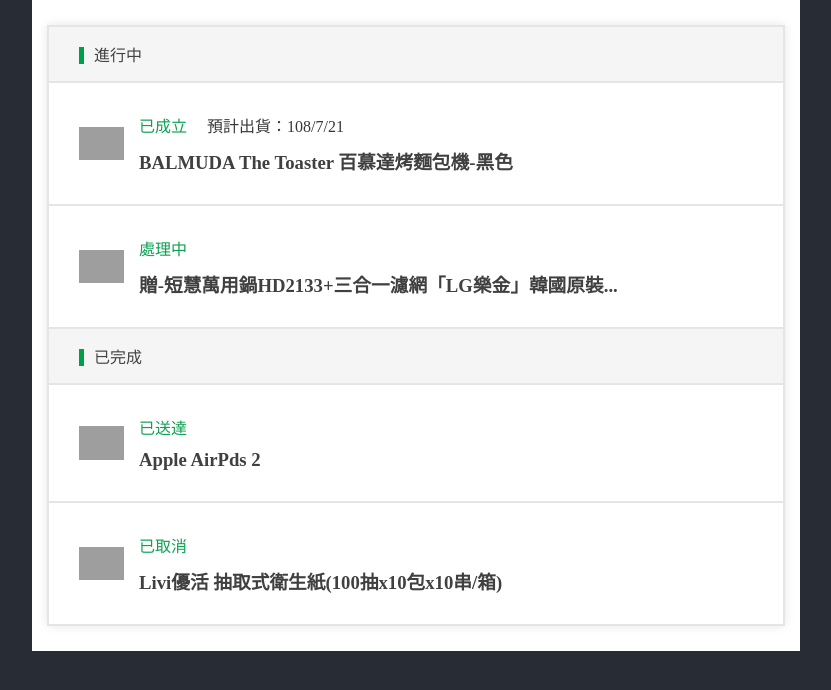
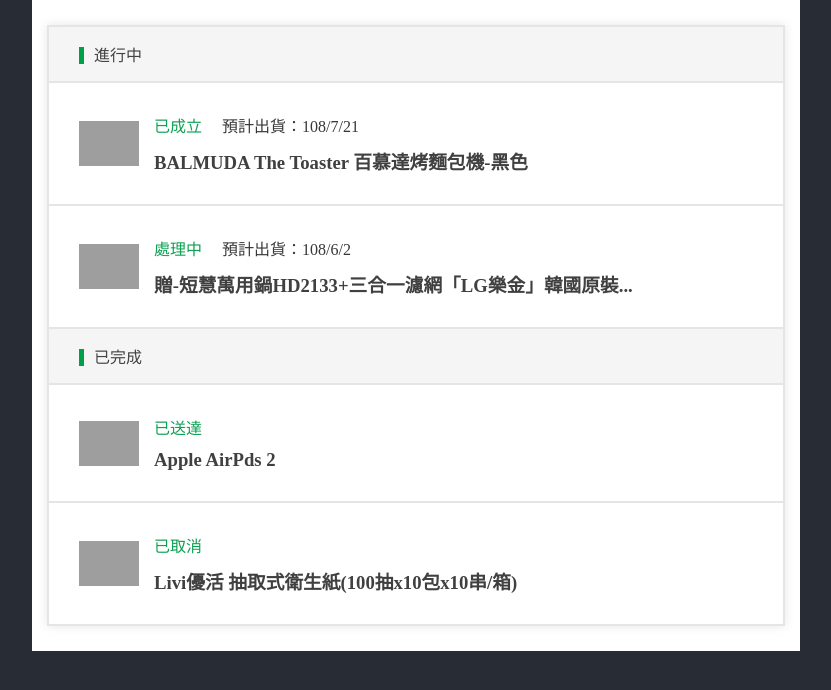
Before and after one commit to potter80511/orders_ex, a React (Create React App) app: page / in a window 1280 px wide. Shown: the top 690 px of the page, without its empty margins (224-1055 px from the left). Built offline with nearby package versions, Linux system fonts and the light colour scheme; data requests are answered from the project's data file; grey boxes are pictures that could not be loaded.

Commit message:
接好loading

```diff
--- a/src/features/orders/OrdersContainer.tsx
+++ b/src/features/orders/OrdersContainer.tsx
@@ -1,7 +1,7 @@
 import React, { useEffect } from 'react';
 import { useDispatch, useSelector } from "react-redux";
 import { loadOrders } from 'src/features/orders/actions/ordersAction';
-import { inProgressOrdersSelector, fulFilledOrdersSelector } from 'src/features/orders/selectors';
+import { inProgressOrdersSelector, fulFilledOrdersSelector, loadingSelector } from 'src/features/orders/selectors';
 
 import OrdersBlock from 'src/features/orders/components/OrdersBlock';
 import 'src/scss/features/OrdersContainer.scss';
@@ -11,6 +11,7 @@
 
   const inProgressOrders = useSelector(inProgressOrdersSelector);
   const fulFilledOrders = useSelector(fulFilledOrdersSelector);
+  const loading = useSelector(loadingSelector);
 
   console.log(inProgressOrders, fulFilledOrders)
 
@@ -22,10 +23,12 @@
     <div id="orders-container">
       <div className="orders-area">
         <OrdersBlock
+          loading={loading}
           orders={inProgressOrders}
           ordersStatus="進行中"
         />
         <OrdersBlock
+          loading={loading}
           orders={fulFilledOrders}
           ordersStatus="已完成"
         />
--- a/src/features/orders/actions/ordersAction.ts
+++ b/src/features/orders/actions/ordersAction.ts
@@ -9,7 +9,6 @@
       const response = await getApi('/orders');
       const { data } = response;
       const result = OrderFactory.createArrayFromNet(data);
-      console.log(result)
       return result;
     } catch (error) {
       return thunkAPI.rejectWithValue({ error: error.message })
--- a/src/features/orders/components/LineOrder.tsx
+++ b/src/features/orders/components/LineOrder.tsx
@@ -21,7 +21,7 @@
       <div className="order-info">
         <div className="info-head">
           <span className="order-status">{type}</span>
-          {code === 1 || code === 2 && (
+          {(code === 1 || code === 2) && (
             <span className="shipping-date">預計出貨：{date}</span>
           )}
         </div>
--- a/src/features/orders/components/OrdersBlock.tsx
+++ b/src/features/orders/components/OrdersBlock.tsx
@@ -3,12 +3,14 @@
 import { Order } from 'src/features/orders/domain/model/Order';
 
 type OrdersBlockProps = {
+  loading: boolean;
   ordersStatus: string;
   orders: Order[];
 };
 
 const OrdersBlock = (props: OrdersBlockProps) => {
   const {
+    loading,
     ordersStatus,
     orders,
   } = props;
@@ -18,15 +20,24 @@
       <div className="orders-head">
         <span>{ordersStatus}</span>
       </div>
-      {orders.map(o => {
+      {loading ? (
+        <div className="loading">
+          <div className="block"><span/></div>
+          <div className="block"><span/></div>
+        </div>
+      ) : (
+        <div className="line-orders">
+          {orders.map((o, index) => {
             const {
               logo,
               status,
               date,
               name,
             } = o;
-        return <LineOrder logo={logo} status={status} date={date} name={name} />
+            return <LineOrder key={`line-order-${index}`} logo={logo} status={status} date={date} name={name} />
           })}
+        </div>
+      )}
     </div>
   );
 };
--- a/src/features/orders/slices/ordersSlice.ts
+++ b/src/features/orders/slices/ordersSlice.ts
@@ -13,13 +13,10 @@
   name: 'orders',
   initialState: {
     orders: [],
-    loading: false,
+    loading: true,
   },
   reducers: {},
   extraReducers: {
-    [loadOrders.pending.toString()]: (state) => {
-      state.loading = true;
-    },
     [loadOrders.fulfilled.toString()]: (state, action: PayloadAction<Order[]>) => {
       state.orders = action.payload;
       state.loading = false;
@@ -27,14 +24,4 @@
   },
 });
 
-// export const {
-//   joinRoom,
-//   readyGame,
-//   startGame,
-//   changePlayer,
-//   setShowGameScreen,
-//   setIsReadyToStart,
-//   setGameOver,
-// } = ordersSlice.actions;
-
 export default ordersSlice.reducer;
--- a/src/scss/features/OrdersContainer.scss
+++ b/src/scss/features/OrdersContainer.scss
@@ -1,3 +1,15 @@
+@keyframes fade {
+  0% {
+    opacity: .3;
+  }
+  70% {
+    opacity: 0;
+  }
+  100% {
+    opacity: .3;
+  }
+}
+
 #orders-container {
   max-width: 768px;
   margin: 0 auto;
@@ -22,6 +34,23 @@
         padding-left: 10px;
       }
     }
+    .loading {
+      animation: fade 2s infinite ease-in-out;
+      .block {
+        width: 100%;
+        height: 121px;
+        padding: 20px;
+        span {
+          width: 100%;
+          height: 100%;
+          background-color: rgba(0, 0, 0, .3);
+          display: block;
+        }
+        &:not(:last-child) {
+          padding-bottom: 0;
+        }
+      }
+    }
     .line-order {
       display: flex;
       align-items: center;
@@ -31,7 +60,7 @@
       }
       .order-photo {
         margin-right: 15px;
-        width: 45px;
+        width: 60px;
         display: flex;
         align-items: center;
       }
```
Lines whose indentation alone changed are shown as unchanged.
